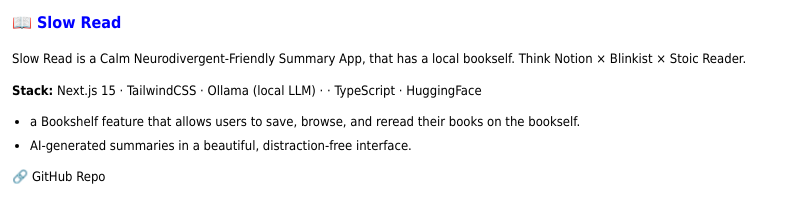
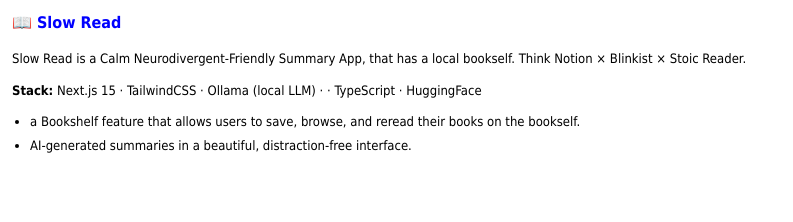
Before and after one commit to Engineernoob/taahirah-os, a website: page projects/slowread.html in a window 1280 px wide. Shown: the whole page, without its empty margins (0-793 px from the left). Drawn offline with nearby package versions, Linux system fonts and the light colour scheme.

Commit message:
refactor(projects): remove GitHub link from Slow Read project page
Removed the GitHub repository link from the Slow Read project page to streamline the project presentation and reduce external dependencies in the UI.

```diff
--- a/projects/slowread.html
+++ b/projects/slowread.html
@@ -39,12 +39,5 @@
         AI-generated summaries in a beautiful, distraction-free interface.
       </li>
     </ul>
-    <p>
-      <a
-        href="https://github.com/Bit-by-Bit-Innovations/SlowRead"
-        target="_blank"
-        >🔗 GitHub Repo</a
-      >
-    </p>
   </body>
 </html>
```
